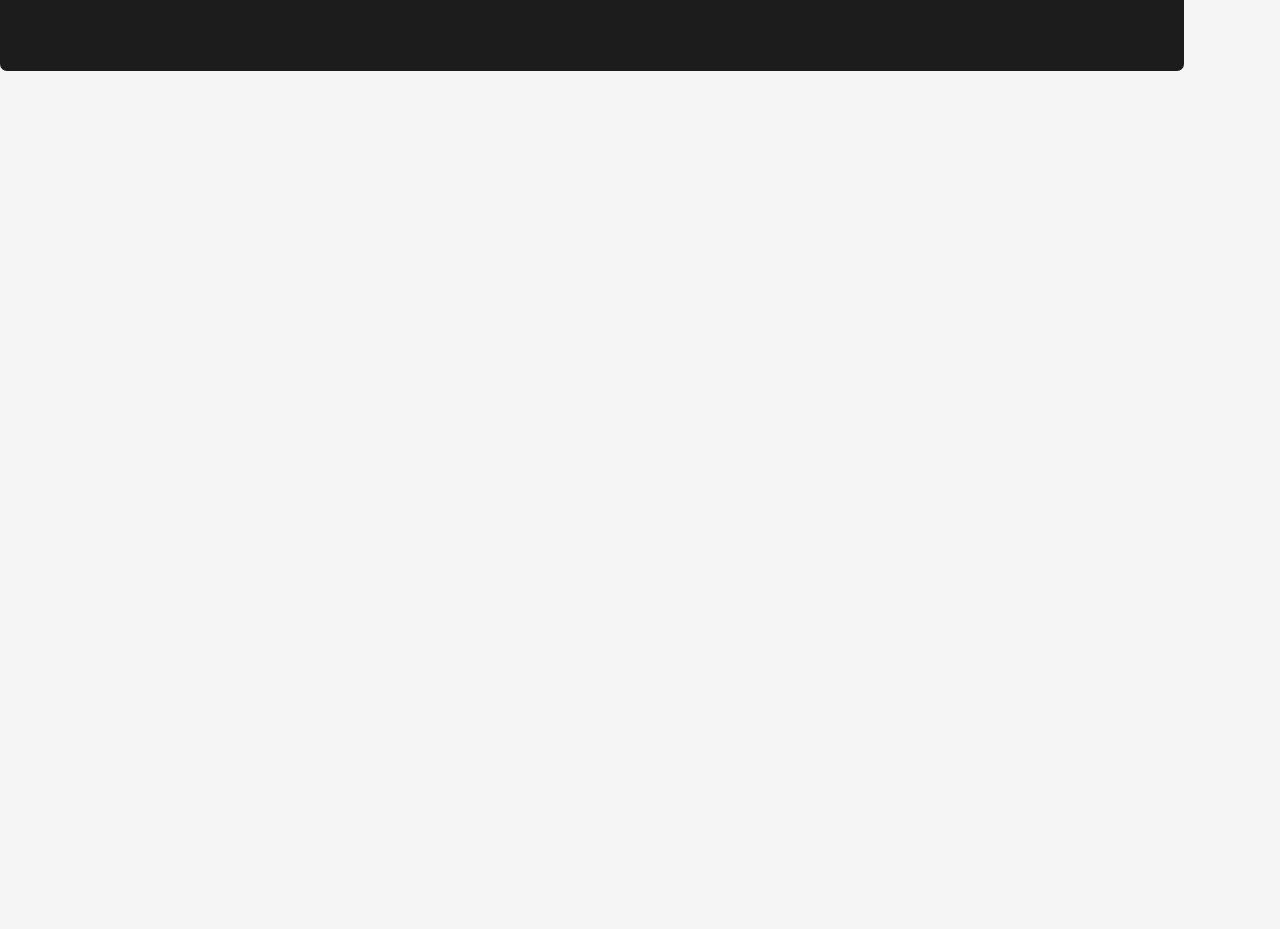
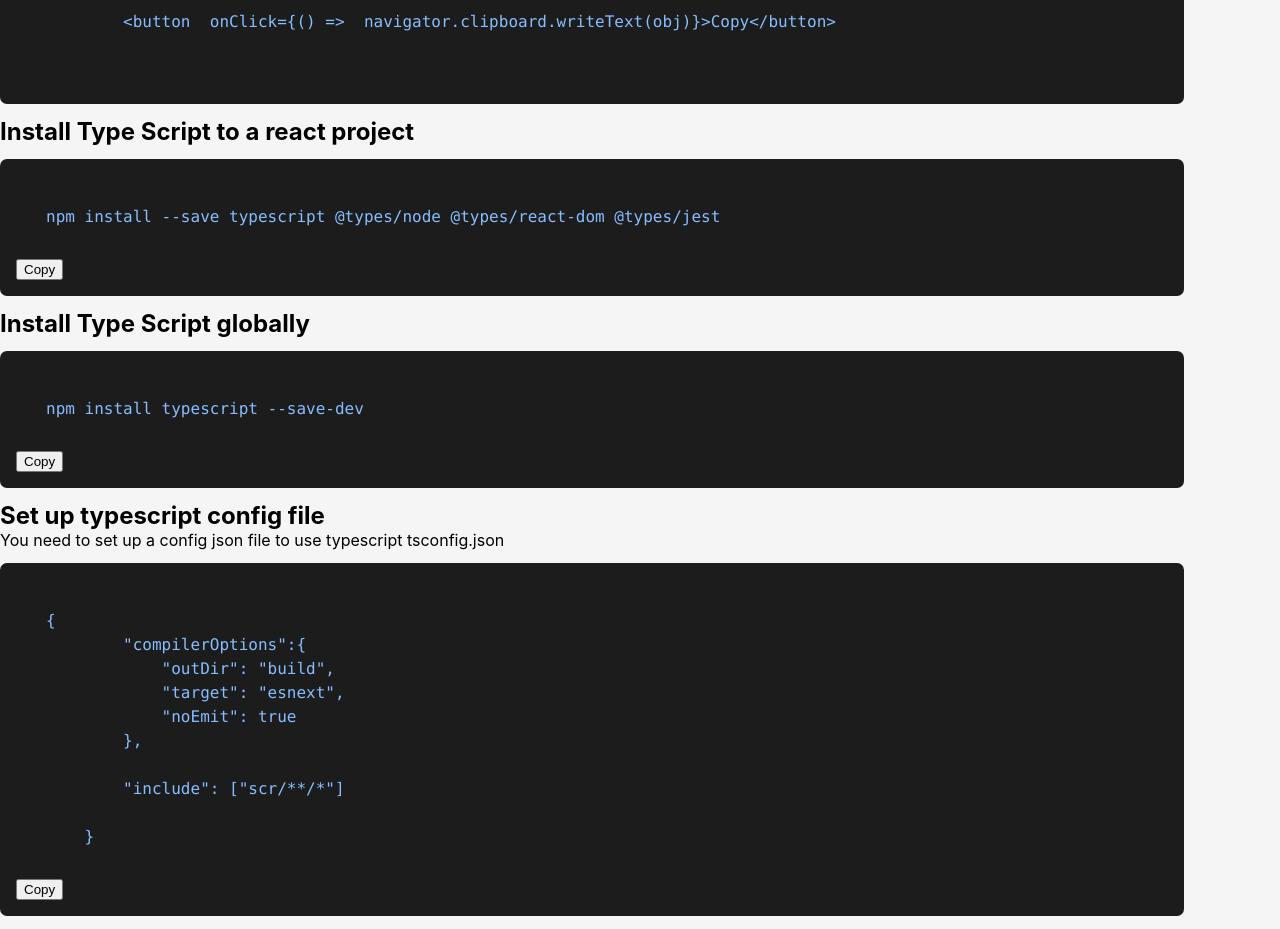
Before and after one commit to louieLouie117/react-portfolio, a React (Create React App) app in the folder client/: page /doc in a window 1280 px wide. Shown: the part 766-1695 px from the top of the page. Before the commit the page ends 850 px from the top, so only its background shows below. Built offline with nearby package versions, Linux system fonts and the light colour scheme.

Commit message:
TypeScritpUpdate

```diff
--- a/client/src/App.js
+++ b/client/src/App.js
@@ -7,6 +7,8 @@ import Documentation from './views/Documentation';
 import React from "react"
 import { Router } from "@reach/router"
 
+
+
 function App() {
 
 
@@ -14,7 +16,7 @@ function App() {
     <div className="App">
       <Router>
         <LandingPage path="/"/>
-        <Dashboard path="/Dashboard"/>
+        <Dashboard path="Dashboard"/>
         <Documentation path="doc"/>
       </Router>
 
--- a/client/src/components/documentation/Setup.jsx
+++ b/client/src/components/documentation/Setup.jsx
@@ -20,29 +20,83 @@ const Setup = props => {
 
 
     const copyReact= `
-    <button  onClick={() =>  navigator.clipboard.writeText(obj)}>Copy</button>
+        <button  onClick={() =>  navigator.clipboard.writeText(obj)}>Copy</button>
     `
+
+    const installTypeScript = `npm install --save typescript @types/node @types/react-dom @types/jest`;
+    const installTypeScriptGlobally = `npm install typescript --save-dev`;
+
+    const typescriptConfigFile = `{
+        "compilerOptions":{
+            "outDir": "build",
+            "target": "esnext",
+            "noEmit": true
+        },
+
+        "include": ["scr/**/*"]
+
+    }`;
+
+
+
+
   return (
     <div>
 
         <h1>Get Started with React.js</h1>
         <pre>
             <code>{install}</code>
-            <button  onClick={() =>  navigator.clipboard.writeText(obj)}>Copy</button>
+            <button  onClick={() =>  navigator.clipboard.writeText(install)}>Copy</button>
 
         </pre>
 
-        <pre>
-            <code className='testCopy'>{obj}</code>
-                <button  onClick={() =>  navigator.clipboard.writeText(obj)}>Copy</button>
+        <section>
+        <p>This is to make sure routing works on SWAS. set up a staticwebapp.confg.sjon file on the project add the following code.</p>
+
+                <pre>
+                    <code >{obj}</code>
+                        <button  onClick={() =>  navigator.clipboard.writeText(obj)}>Copy</button>
+
+                </pre>
+        </section>
 
 
-        </pre>
 
         <h2>How to copy to clipboard in React</h2>
         <pre>
             <code>{copyReact}</code>
         </pre>
+
+
+        <section>
+
+        <h2>Install Type Script to a react project</h2>
+        <pre>
+            <code>{installTypeScript}</code>
+            <button  onClick={() =>  navigator.clipboard.writeText(installTypeScript)}>Copy</button>
+
+        </pre>
+        </section>
+
+        <section>
+
+        <h2>Install Type Script globally</h2>
+        <pre>
+            <code>{installTypeScriptGlobally}</code>
+            <button  onClick={() =>  navigator.clipboard.writeText(installTypeScriptGlobally)}>Copy</button>
+
+        </pre>
+        </section>
+
+        <section>
+
+        <h2>Set up typescript config file</h2>
+        <p>You need to set up a config json file to use typescript tsconfig.json</p>
+        <pre>
+            <code>{typescriptConfigFile}</code>
+            <button  onClick={() =>  navigator.clipboard.writeText(typescriptConfigFile)}>Copy</button>
+        </pre>
+        </section>
 
 
 
--- a/client/src/index.js
+++ b/client/src/index.tsx
@@ -4,7 +4,7 @@ import './index.css';
 import App from './App';
 import reportWebVitals from './reportWebVitals';
 
-const root = ReactDOM.createRoot(document.getElementById('root'));
+const root = ReactDOM.createRoot(document.getElementById('root') as Element);
 root.render(
   <React.StrictMode>
     <App />
--- a/client/src/views/Documentation.jsx
+++ b/client/src/views/Documentation.tsx
@@ -1,7 +1,7 @@
 import React from 'react'
 import Setup from '../components/documentation/Setup'
 
-const Documentation = props => {
+const Documentation = () => {
   return (
     <div className='Documentation-View'>
       <h1>React Documentation and Libraries</h1>
```
Also changed, not shown: client/package.json (+10 -0 lines), client/tsconfig.json (added, +20 -0 lines), 1 other file (tests, documents, lock files or other folders).
